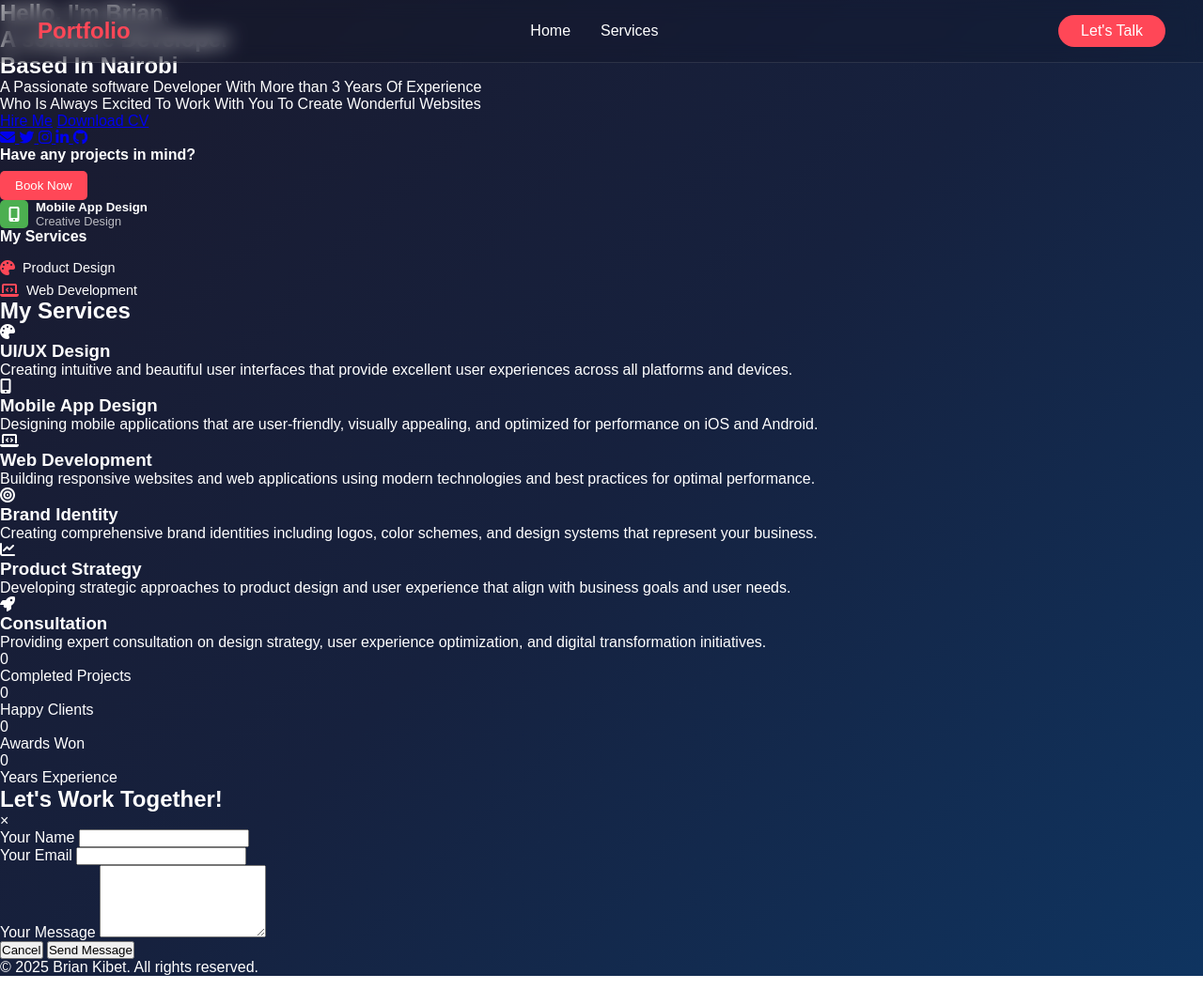
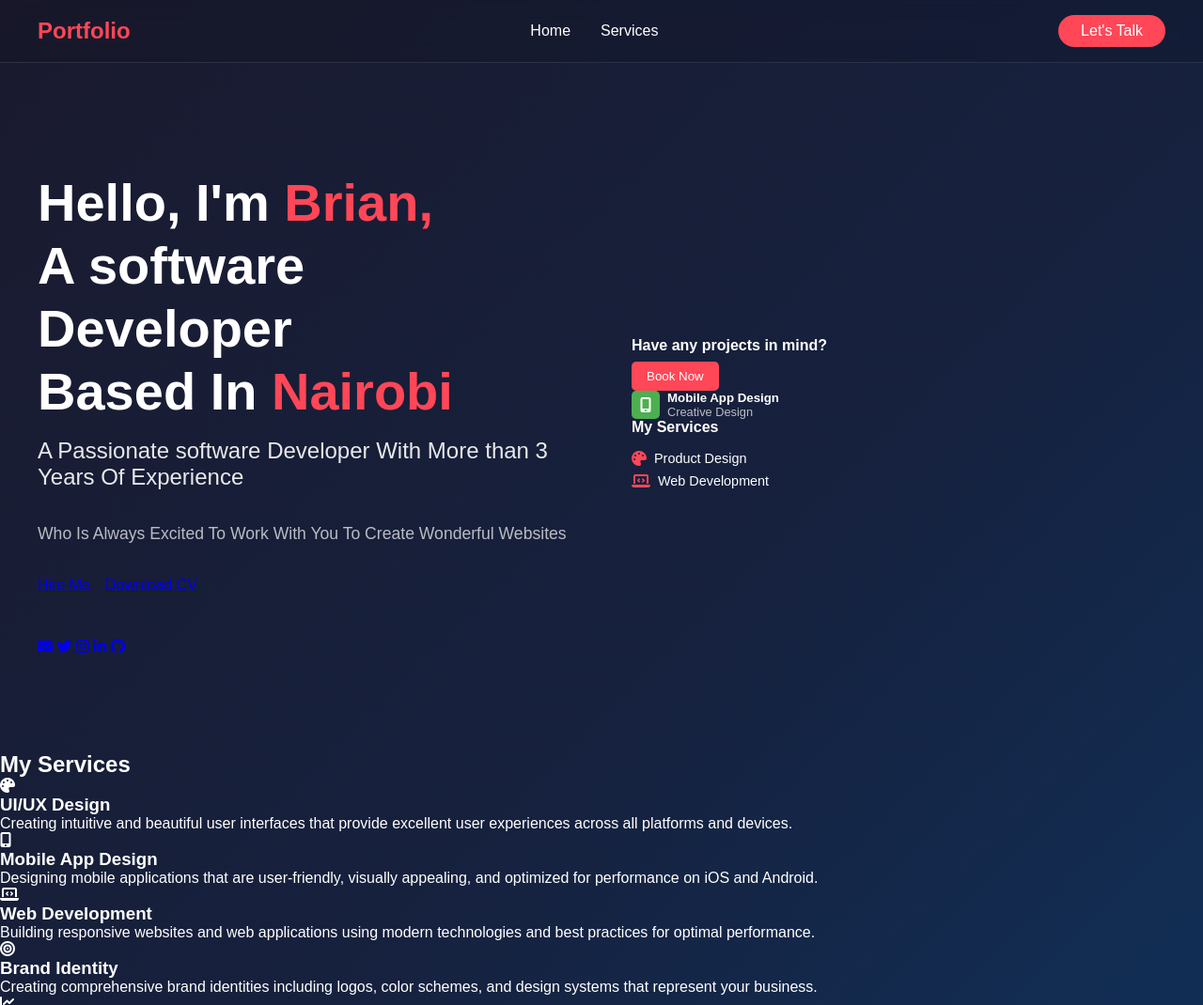
Before and after one commit to Kibetts/Portfolio, a plain HTML site: page index.html in a window 1280 px wide. Shown: the top 1070 px of the page at 94% size. Before the commit the page ends 1039 px from the top, so only its background shows below. Drawn offline with nearby package versions, Linux system fonts and the light colour scheme.

Commit message:
add hero styles

```diff
--- a/style.css
+++ b/style.css
@@ -88,3 +88,51 @@ body {
     transform: translateY(-2px);
     box-shadow: 0 5px 15px rgba(255, 71, 87, 0.4);
 }
+
+/* Hero Section */
+.hero {
+    min-height: 100vh;
+    display: flex;
+    align-items: center;
+    padding: 80px 2rem 0;
+    position: relative;
+    overflow: hidden;
+}
+
+.hero-content {
+    max-width: 1200px;
+    margin: 0 auto;
+    display: grid;
+    grid-template-columns: 1fr 1fr;
+    gap: 4rem;
+    align-items: center;
+}
+
+.hero-text h1 {
+    font-size: 3.5rem;
+    margin-bottom: 1rem;
+    line-height: 1.2;
+}
+
+.hero-text .highlight {
+    color: #ff4757;
+}
+
+.hero-text .subtitle {
+    font-size: 1.5rem;
+    margin-bottom: 2rem;
+    opacity: 0.9;
+}
+
+.hero-text .description {
+    font-size: 1.1rem;
+    margin-bottom: 2rem;
+    opacity: 0.7;
+    line-height: 1.6;
+}
+
+.hero-buttons {
+    display: flex;
+    gap: 1rem;
+    margin-bottom: 3rem;
+}
```
